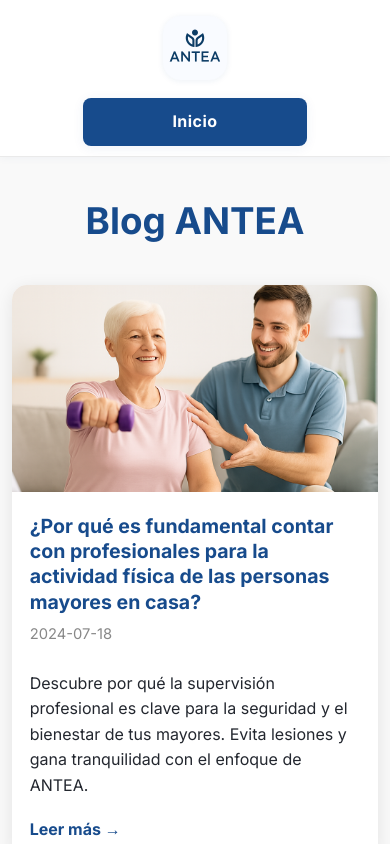
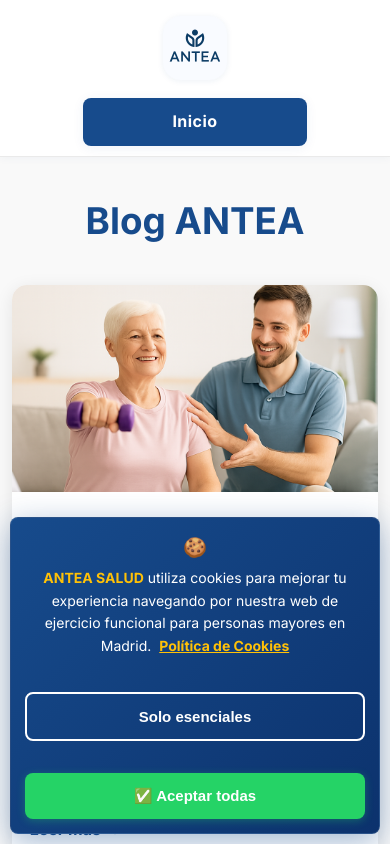
Before and after one commit to FernandoRoyano/Anteaproyect, a Next.js app: page /blog in a window 390 px wide. Shown: the top 844 px of the page. Built offline with nearby package versions, Linux system fonts and the light colour scheme.

Commit message:
🍪 Improve cookie banner design and UX for ANTEA

```diff
--- a/src/components/CookieBanner.module.css
+++ b/src/components/CookieBanner.module.css
@@ -1,83 +1,182 @@
 .cookieBanner {
   position: fixed;
   left: 50%;
-  bottom: 0;
+  bottom: 20px;
   transform: translateX(-50%);
-  width: 100%;
-  max-width: 1200px;      /* Ajusta esto a tu layout si tu web usa otro max-width */
+  width: calc(100% - 40px);
+  max-width: 1200px;
   z-index: 9999;
-  background: #23272f;
+  background: linear-gradient(135deg, #174B8C, #0c326d);
   color: #fff;
+  padding: 20px;
+  font-size: 15px;
+  box-shadow: 0 8px 32px rgba(23, 75, 140, 0.4);
+  border-radius: 12px;
+  border: 1px solid rgba(255, 255, 255, 0.1);
+  backdrop-filter: blur(10px);
+  animation: slideUp 0.4s ease-out;
+}
+
+@keyframes slideUp {
+  from {
+    transform: translateX(-50%) translateY(100%);
+    opacity: 0;
+  }
+  to {
+    transform: translateX(-50%) translateY(0);
+    opacity: 1;
+  }
+}
+
+.content {
   display: flex;
   justify-content: space-between;
   align-items: center;
-  padding: 12px 16px;
-  font-size: 15px;
-  box-shadow: 0 -4px 20px rgba(0,0,0,0.15);
-  gap: 10px;
-  border-radius: 10px 10px 0 0;  /* Redondeado elegante solo en escritorio */
+  gap: 20px;
 }
 
 .text {
   display: flex;
   align-items: center;
   flex-wrap: wrap;
-  max-width: 80vw;
+  flex: 1;
+  gap: 8px;
 }
 
-.button {
-  background: #25d366;
-  color: #fff;
-  border: none;
-  font-weight: bold;
-  border-radius: 4px;
-  padding: 8px 18px;
-  cursor: pointer;
-  transition: background 0.2s;
-  margin-left: 10px;
-  min-width: 90px;
-  font-size: 15px;
+.icon {
+  font-size: 1.2rem;
+  margin-right: 8px;
+  opacity: 0.9;
 }
-.button:hover {
-  background: #1fa851;
+
+.text strong {
+  color: #FFC107;
 }
 
 .link {
-  color: #25d366;
+  color: #FFC107;
   text-decoration: underline;
   margin-left: 8px;
   font-weight: bold;
   white-space: nowrap;
-}
-.link:hover {
-  color: #1fa851;
+  transition: color 0.2s ease;
 }
 
-/* Responsive para móvil y tablets */
+.link:hover {
+  color: #fff;
+}
+
+.buttonGroup {
+  display: flex;
+  gap: 12px;
+  flex-shrink: 0;
+}
+
+.button {
+  background: #25D366;
+  color: #fff;
+  border: none;
+  font-weight: bold;
+  border-radius: 8px;
+  padding: 12px 20px;
+  cursor: pointer;
+  transition: all 0.2s ease;
+  min-width: 140px;
+  font-size: 15px;
+  box-shadow: 0 2px 8px rgba(37, 211, 102, 0.3);
+}
+
+.button:hover {
+  background: #1ebe5d;
+  transform: translateY(-2px);
+  box-shadow: 0 4px 12px rgba(37, 211, 102, 0.4);
+}
+
+.buttonOutline {
+  background: transparent;
+  color: #fff;
+  border: 2px solid #fff;
+  font-weight: bold;
+  border-radius: 8px;
+  padding: 10px 18px;
+  cursor: pointer;
+  transition: all 0.2s ease;
+  min-width: 140px;
+  font-size: 15px;
+}
+
+.buttonOutline:hover {
+  background: #fff;
+  color: #174B8C;
+  transform: translateY(-2px);
+}
+
+/* RESPONSIVE */
 @media (max-width: 1200px) {
   .cookieBanner {
-    left: 0;
+    left: 20px;
+    right: 20px;
     transform: none;
-    max-width: 100vw;
-    border-radius: 0;
+    width: calc(100% - 40px);
+    max-width: none;
+  }
+
+  @keyframes slideUp {
+    from {
+      transform: translateY(100%);
+      opacity: 0;
+    }
+    to {
+      transform: translateY(0);
+      opacity: 1;
+    }
   }
 }
 
-@media (max-width: 600px) {
+@media (max-width: 768px) {
   .cookieBanner {
+    left: 10px;
+    right: 10px;
+    bottom: 10px;
+    width: calc(100% - 20px);
+    padding: 16px;
+    border-radius: 8px;
+  }
+
+  .content {
     flex-direction: column;
-    align-items: flex-start;
-    font-size: 14px;
-    padding: 12px 8px;
-    gap: 8px;
+    gap: 15px;
+    text-align: center;
   }
+
   .text {
-    max-width: 100vw;
-    margin-bottom: 6px;
+    justify-content: center;
   }
-  .button {
+
+  .buttonGroup {
     width: 100%;
-    margin-left: 0;
-    margin-top: 4px;
+    flex-direction: column;
+  }
+
+  .button, .buttonOutline {
+    width: 100%;
+    padding: 14px;
   }
 }
+
+@media (max-width: 480px) {
+  .cookieBanner {
+    font-size: 14px;
+    padding: 14px;
+  }
+
+  .text {
+    flex-direction: column;
+    align-items: center;
+    gap: 5px;
+  }
+
+  .icon {
+    margin-right: 0;
+  }
+}
--- a/src/components/CookieBanner.tsx
+++ b/src/components/CookieBanner.tsx
@@ -11,35 +11,69 @@
 
   const handleAcceptAll = () => {
     localStorage.setItem("cookiesAccepted", "all");
+    localStorage.setItem("cookiesDate", new Date().toISOString());
     setVisible(false);
-    // Aquí podrías activar scripts analíticos o de marketing
-    // window.gtag('consent', 'update', { 'analytics_storage': 'granted' });
+
+    // Activar Google Analytics
+    if (typeof window !== 'undefined' && (window as any).gtag) {
+      (window as any).gtag('consent', 'update', {
+        'analytics_storage': 'granted',
+        'ad_storage': 'granted'
+      });
+    }
   };
 
   const handleOnlyNecessary = () => {
     localStorage.setItem("cookiesAccepted", "necessary");
+    localStorage.setItem("cookiesDate", new Date().toISOString());
     setVisible(false);
-    // Aquí podrías bloquear cookies no esenciales
-    // window.gtag('consent', 'update', { 'analytics_storage': 'denied' });
+
+    // Bloquear cookies no esenciales
+    if (typeof window !== 'undefined' && (window as any).gtag) {
+      (window as any).gtag('consent', 'update', {
+        'analytics_storage': 'denied',
+        'ad_storage': 'denied'
+      });
+    }
   };
 
   if (!visible) return null;
 
   return (
     <div className={styles.cookieBanner}>
-      <span className={styles.text}>
-        Usamos cookies para mejorar tu experiencia y analizar el uso de la web.
-        <a href="/cookies" target="_blank" rel="noopener noreferrer" className={styles.link}>
+      <div className={styles.content}>
+        <div className={styles.text}>
+          <span className={styles.icon}>🍪</span>
+          <span>
+            <strong>ANTEA SALUD</strong> utiliza cookies para mejorar tu experiencia
+            navegando por nuestra web de ejercicio funcional para personas mayores en Madrid.
+            <a
+              href="/cookies"
+              target="_blank"
+              rel="noopener noreferrer"
+              className={styles.link}
+            >
               Política de Cookies
             </a>
           </span>
+        </div>
+
         <div className={styles.buttonGroup}>
-        <button onClick={handleOnlyNecessary} className={styles.buttonOutline}>
-          Solo imprescindibles
+          <button
+            onClick={handleOnlyNecessary}
+            className={styles.buttonOutline}
+            title="Solo cookies técnicas necesarias"
+          >
+            Solo esenciales
           </button>
-        <button onClick={handleAcceptAll} className={styles.button}>
-          Aceptar todas
+          <button
+            onClick={handleAcceptAll}
+            className={styles.button}
+            title="Aceptar todas las cookies"
+          >
+            ✅ Aceptar todas
           </button>
+        </div>
       </div>
     </div>
   );
--- a/src/pages/_app.tsx
+++ b/src/pages/_app.tsx
@@ -1,13 +1,24 @@
 import '@/styles/globals.css';
 import type { AppProps } from 'next/app';
 import { Inter } from 'next/font/google';
+import { useState, useEffect } from 'react';
+import CookieBanner from '@/components/CookieBanner'; // ⚡ AÑADIR ESTA LÍNEA
 
 const inter = Inter({ subsets: ['latin'], variable: '--fuente-principal' });
 
 export default function App({ Component, pageProps }: AppProps) {
+  const [mounted, setMounted] = useState(false);
+
+  // Evitar SSR hydration issues
+  useEffect(() => {
+    setMounted(true);
+  }, []);
+
   return (
     <div className={inter.className}>
       <Component {...pageProps} />
+      {/* Banner de cookies - solo se renderiza después del mount */}
+      {mounted && <CookieBanner />}
     </div>
   );
 }
```
Also changed, not shown: src/pages/cookies.css (added, +251 -0 lines), src/pages/cookies.tsx (+116 -56 lines). Lines whose indentation alone changed are shown as unchanged.
